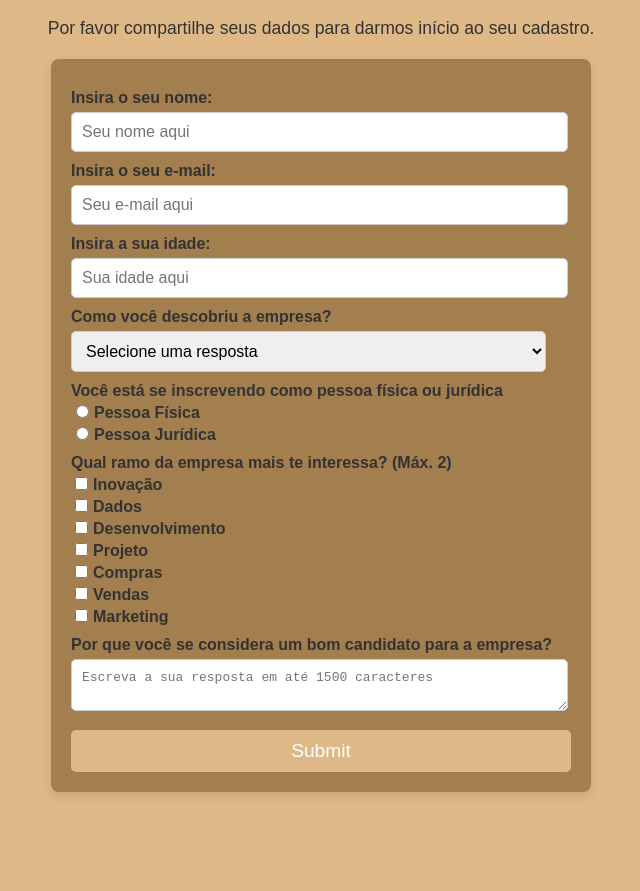
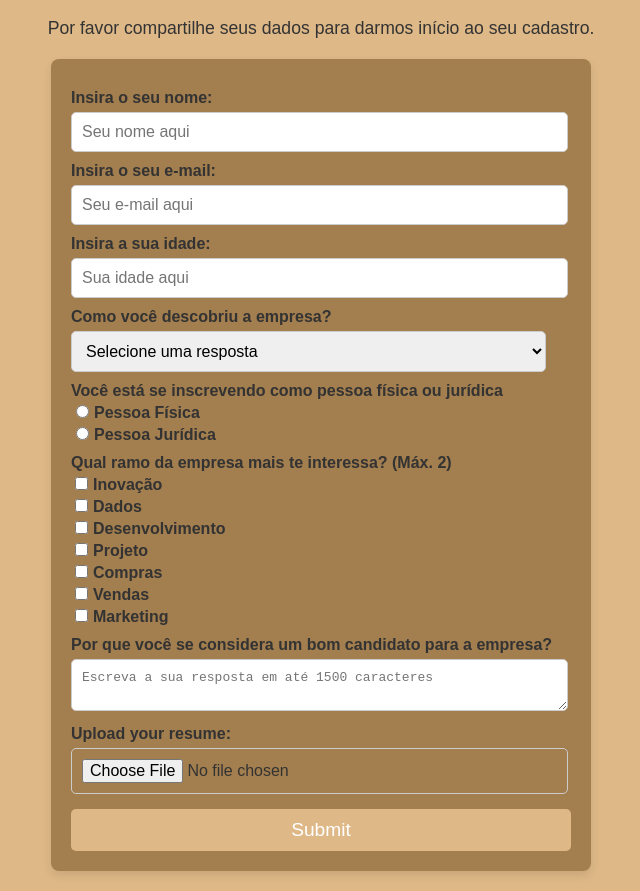
Before and after one commit to Joaomdsc1/Formulario-de-inscricao, a plain HTML site: page index.html in a window 1280 px wide. Shown: the part 99-990 px from the top of the page, without its empty margins (319-959 px from the left). Before the commit the page ends 911 px from the top, so only its background shows below. Drawn offline with Linux system fonts and the light colour scheme.

Commit message:
adição do upload do currículo

```diff
--- a/index.html
+++ b/index.html
@@ -57,6 +57,9 @@
   <label> Por que você se considera um bom candidato para a empresa?
     <textarea placeholder='Escreva a sua resposta em até 1500 caracteres' maxlength='1500'></textarea>
   </label>
+
+  <label for="resume">Upload your resume: <input id="resume" type="file" name="file" /></label>
+
   <button id='submit'>Submit</button>
   </form>
 </body>
```
